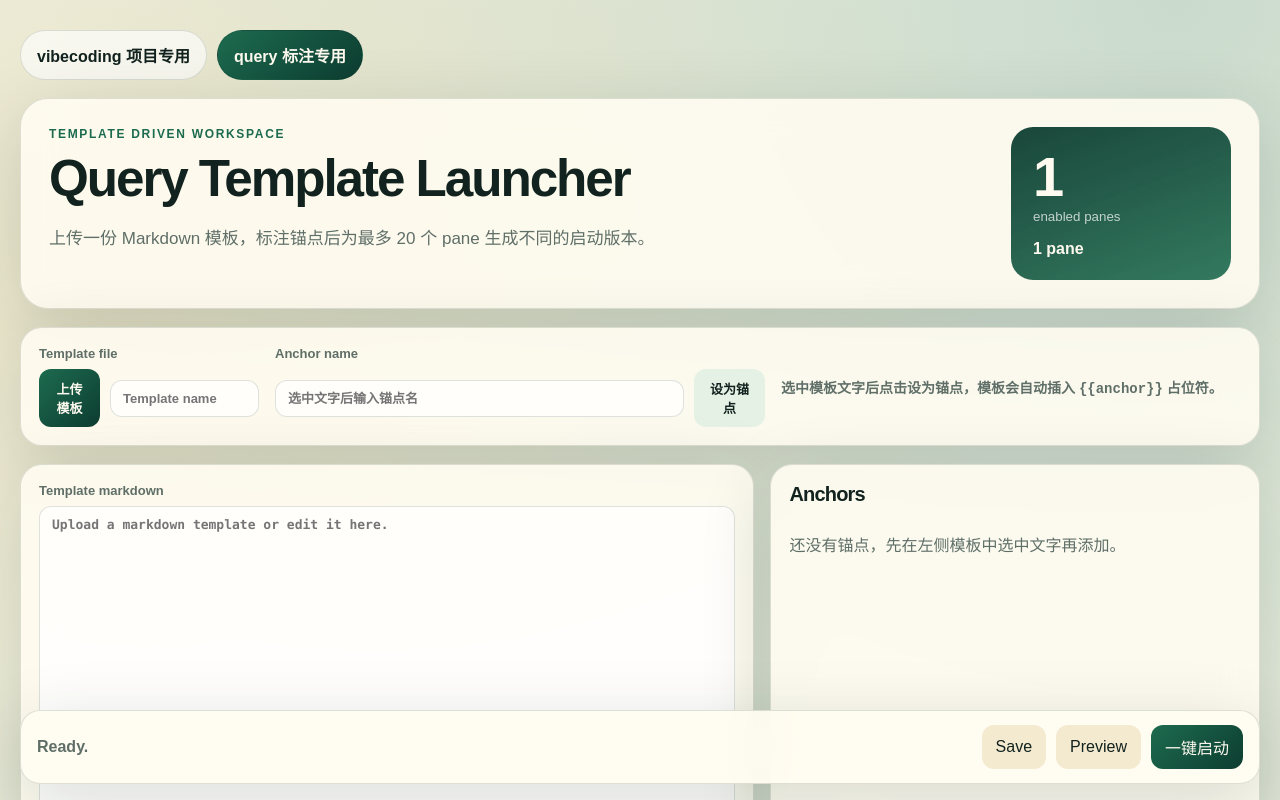
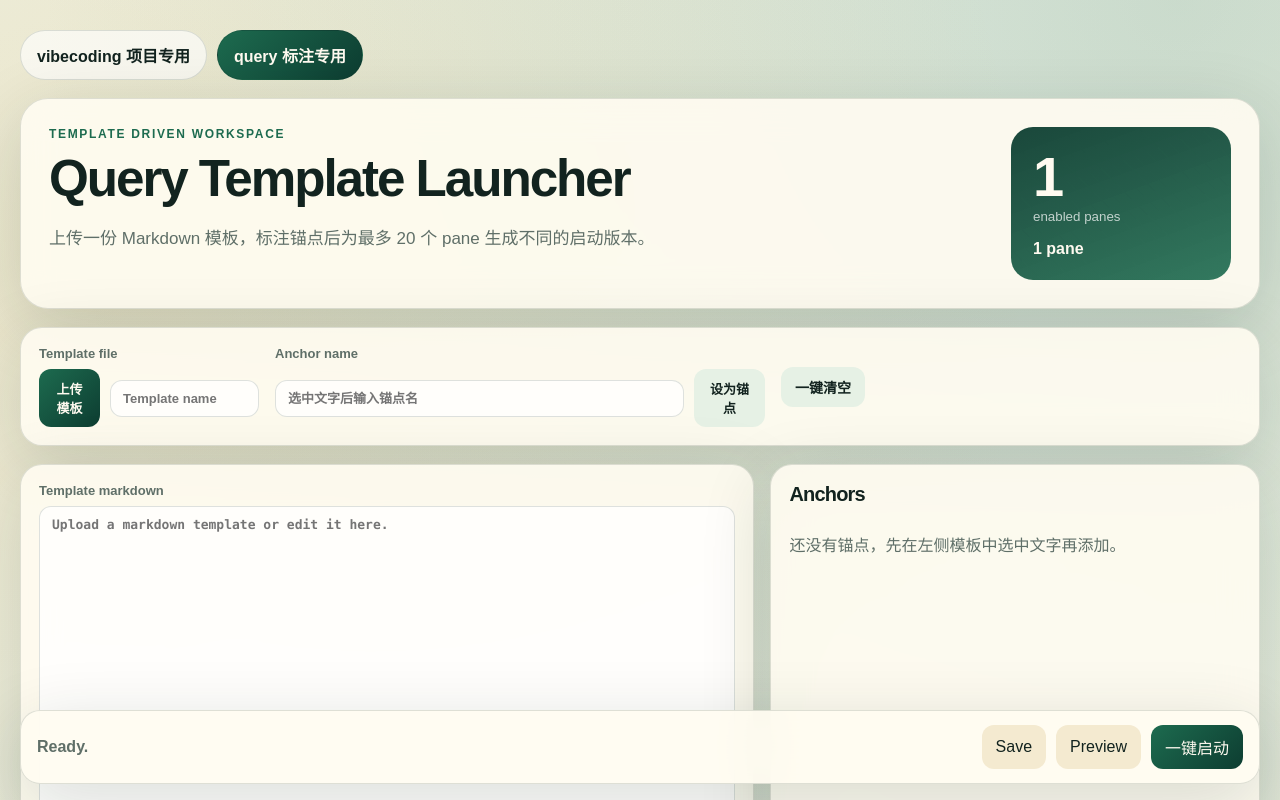
Before and after one commit to wuaidedidi/terminal-pane-launcher-tauri, a Vue app: page / in a window 1280 px wide. Both pictures are taken after a click on the button "query 标注专用". Shown: the top 800 px of the page. Built offline with nearby package versions, Linux system fonts and the light colour scheme.

Commit message:
feat: add query workspace reset action

```diff
--- a/src/App.vue
+++ b/src/App.vue
@@ -6,6 +6,7 @@ import {
   TOOL_TEMPLATES,
   createDefaultQueryWorkspace,
   createDefaultPane,
+  createDefaultQueryPane,
   getDeliveryLabel,
   repairConfig,
   repairQueryWorkspace,
@@ -338,6 +339,42 @@ async function clearEnabledPrompts(): Promise<void> {
     status.value = `Reset ${enabledPanes.length} enabled pane(s) to default state.`;
   } catch (error) {
     status.value = `Reset failed: ${formatError(error)}`;
+  } finally {
+    isBusy.value = false;
+  }
+}
+
+async function clearEnabledQueryPanes(): Promise<void> {
+  if (!queryWorkspace.value) return;
+
+  const workspace = queryWorkspace.value;
+  const enabledPanes = workspace.panes.filter((pane) => pane.enabled);
+  if (enabledPanes.length === 0) {
+    status.value = "No enabled query panes to reset.";
+    return;
+  }
+
+  try {
+    isBusy.value = true;
+    const anchorValues = workspace.anchors.reduce<Record<string, string>>((acc, anchor) => {
+      acc[anchor.label] = "";
+      return acc;
+    }, {});
+    workspace.panes.forEach((pane, index) => {
+      if (pane.enabled) {
+        workspace.panes[index] = {
+          ...createDefaultQueryPane(index, false, currentPlatform.value),
+          anchorValues: { ...anchorValues },
+        };
+      }
+    });
+    queryWorkspace.value = repairQueryWorkspace(workspace, currentPlatform.value);
+    syncQueryAnchorValues();
+    await saveQueryWorkspace(queryWorkspace.value, currentPlatform.value);
+    previewText.value = `Reset ${enabledPanes.length} enabled query pane(s) to default state.`;
+    status.value = `Reset ${enabledPanes.length} enabled query pane(s).`;
+  } catch (error) {
+    status.value = `Query reset failed: ${formatError(error)}`;
   } finally {
     isBusy.value = false;
   }
@@ -1040,7 +1077,9 @@ async function handleLaunch(): Promise<void> {
           </div>
         </label>
         <div class="settings-summary">
-          选中模板文字后点击设为锚点，模板会自动插入 <code v-pre>{{anchor}}</code> 占位符。
+          <button class="soft-button" :disabled="isBusy" @click="clearEnabledQueryPanes">
+            一键清空
+          </button>
         </div>
       </section>
 
```
